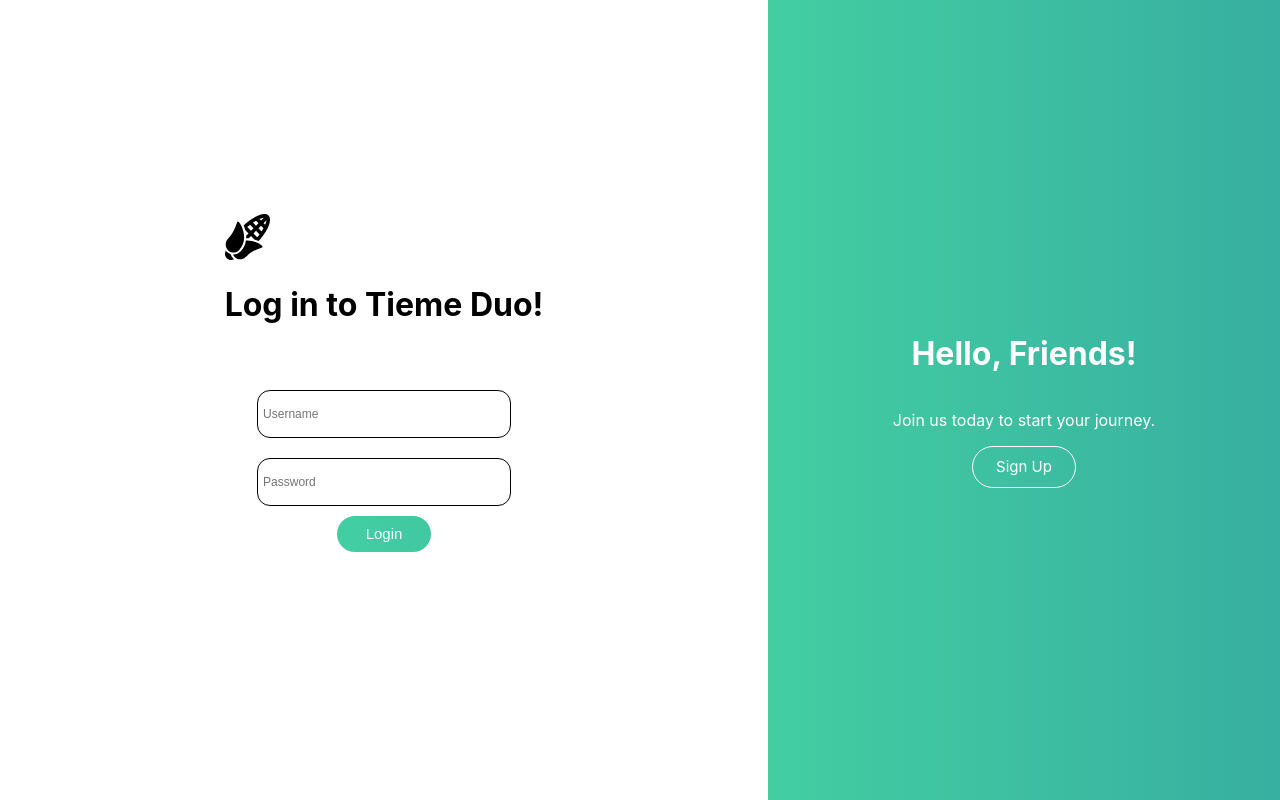
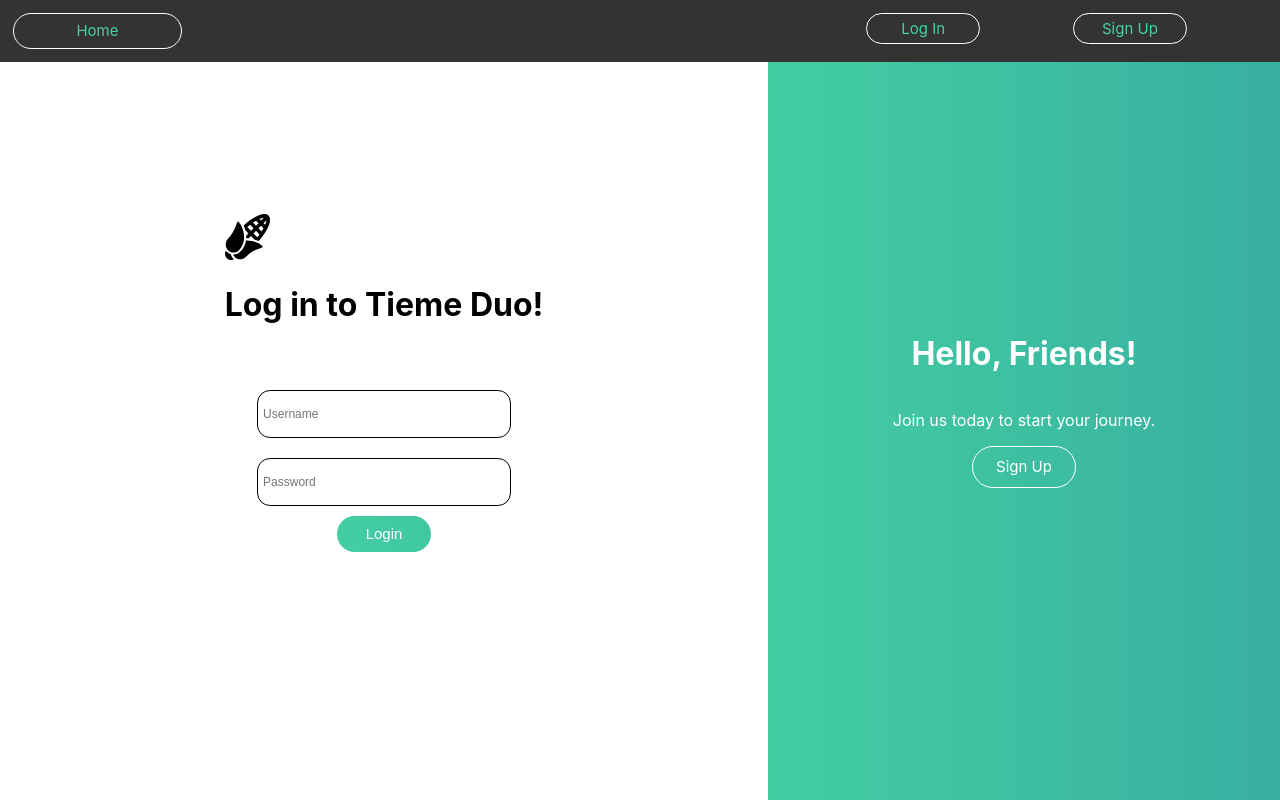
Before and after one commit to Build-Week-Tieme-Ndo-Part-Time/Front-End, a React (Create React App) app in the folder tieme-ndo/: page / in a window 1280 px wide. Built offline with nearby package versions, Linux system fonts and the light colour scheme.

Commit message:
Finished re-working nav bar and styling.

```diff
--- a/tieme-ndo/src/App.js
+++ b/tieme-ndo/src/App.js
@@ -1,7 +1,7 @@
 import React, { useState } from 'react';
 import { Route, Switch } from 'react-router-dom';
 import './App.css';
-// import Navbar from './components/Navbar';
+import Navbar from './components/Navbar';
 import Login from './components/Login';
 import HomePage from './components/HomePage';
 import UpdatedClient from './components/UpdatedClient';
@@ -20,7 +20,7 @@ function App() {
 				//<Route exact path="/" render={() => { return <HomePage />;}}/>
 			}
 
-			{/* <Navbar /> */}
+			<Navbar />
 			<Route exact path='/login' component={Login} />
 			<Route
 				exact
--- a/tieme-ndo/src/components/NavBar.js
+++ b/tieme-ndo/src/components/NavBar.js
@@ -1,8 +1,9 @@
 import React from 'react';
-import Button from './Button';
-import { Link } from 'react-router-dom';
-import styled from 'styled-components';
-import Login from './Login';
+// import Button from './Button';
+import { Link, Route } from 'react-router-dom';
+import styled, { css } from 'styled-components';
+// import Login from './Login';
+// import Signup from './Signup';
 
 const NavBar = styled.nav`
 	position: fixed;
@@ -19,14 +20,15 @@ const NavBar = styled.nav`
 const FlexContainer = styled.div`
 	max-width: 120%;
 	width: 100%;
+	margin: 1% auto;
+	height: 5%;
 	display: flex;
-	margin: 1% auto;
-	padding: 0 2%;
-	justify-content: space-evenly;
-	align-items: center;
-	height: 5%;
+	// border: 2px solid green;
+`;
 
-	a {
+/*
+FlexContainer Styles
+a {
 		text-decoration: none;
 		color: #46d2a3;
 		width: 10%;
@@ -39,31 +41,76 @@ const FlexContainer = styled.div`
 		background: #4e4e4e;
 		border-bottom: 1px solid #ffffff;
 	}
+*/
+
+const LeftFlexContainer = styled.div`
+	width: 60%;
+	height: 3%;
+	padding-left: 1%;
+	display: flex;
+	// border: 1px solid purple;
 `;
 
-const ButtonFlexContainer = styled.div`
-	width: 30%;
+const RightFlexContainer = styled.div`
+	width: 40%;
+	height: 3%;
 	display: flex;
-	justify-content: flex-end;
+	justify-content: space-evenly;
 	align-items: center;
+	// border: 1px solid yellow;
+`;
+
+const StyledLink = styled(Link)`
+  width: 20%;
+	height: 5%;
+	padding: 1%;
+  border-radius: 25px;
+  border: 1px solid #fff;
+  color: #46d2a3;
+  font-size: 15px;
+	text-decoration: none;
+	text-align: center;
+
 `;
 
 // Original code - might need later? const NavLinks = styled.a``;
+
+/* Original code from Button styles, now Linked
+${(props) =>
+	props.primary &&
+	css`
+		background: #46d2a3;
+		color: white;
+	`};
+	 */
+
+/* Trying to send Home button to marketing page external link.
+	<Route
+							exact
+							path='/'
+							component={() => {
+								window.location.href = 'https://suspicious-lewin-05d82c.netlify.com/';
+								return null;
+							}}
+	/>
+*/
 
 export default function Navbar(props) {
 	return (
 		<div>
 			<NavBar>
 				<FlexContainer>
-					<Link to='/'>Home</Link>
-					<Link to='/about'>About Us</Link>
-					{/* <Link to='/login'>Login</Link> */}
-					<Link to='/clientlist'>Clients</Link>
-					<ButtonFlexContainer>
-						<Button component='Login'>Log In</Button>
+					<LeftFlexContainer>
+						<StyledLink to='/'>Home</StyledLink>
+						{/* <Link to='/about'>About Us</Link> */}
+						{/* <Link to='/login'>Login</Link> */}
+						{/* <Link to='/clientlist'>Clients</Link> */}
+					</LeftFlexContainer>
+					<RightFlexContainer>
+						<StyledLink to='./Login'>Log In</StyledLink>
 						{/* Will try this again later: onClick={this.props.login}*/}
-						<Button primary>Register</Button>
-					</ButtonFlexContainer>
+						<StyledLink to='./Signup'>Sign Up</StyledLink>
+					</RightFlexContainer>
 				</FlexContainer>
 			</NavBar>
 		</div>
```
Also changed, not shown: tieme-ndo/src/components/Login.js (+28 -31 lines), tieme-ndo/src/components/Button.js (line endings or trailing spaces).
